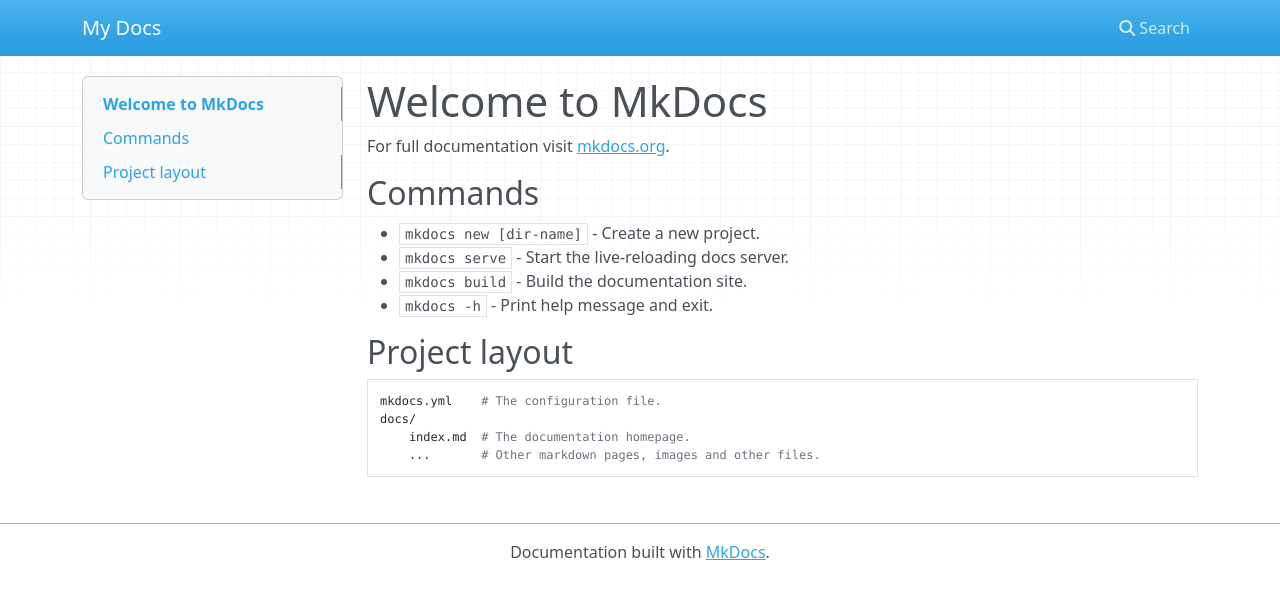
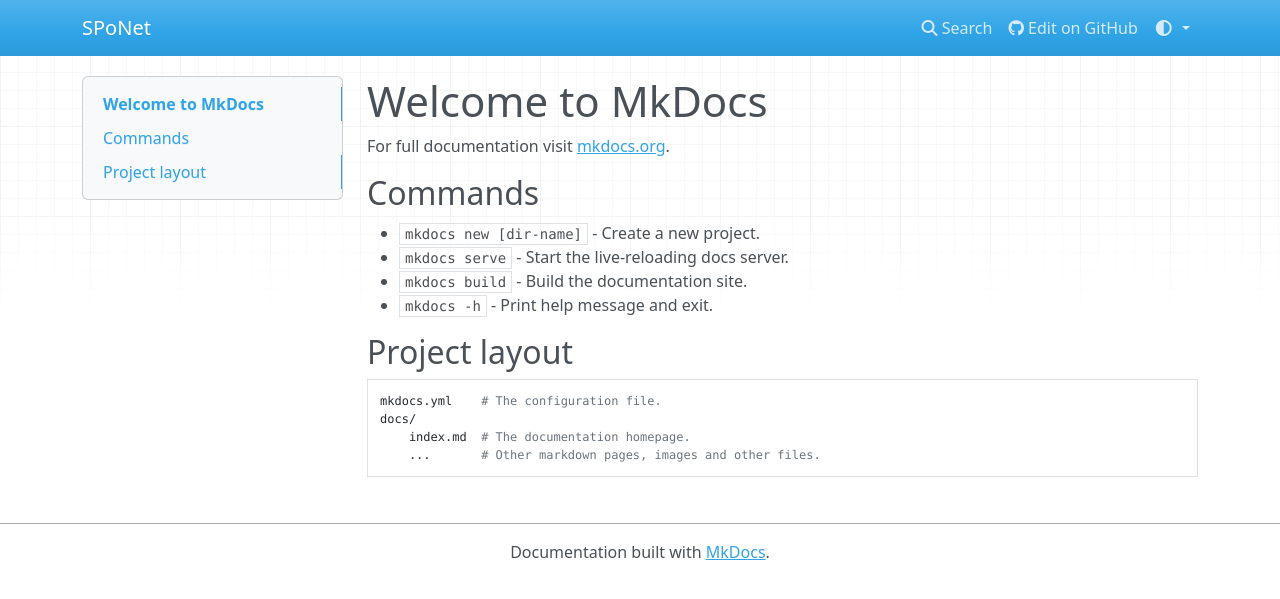
Before and after one commit to lueckem/SPoNet, an MkDocs documentation site: the page built from docs/index.md, in a window 1280 px wide. Shown: the top 599 px of the page. Built offline with MkDocs 1.6.1, drawn with Linux system fonts in a browser that asks for light colours; nearby versions of some CDN libraries.

Commit message:
set theme

```diff
--- a/mkdocs.yml
+++ b/mkdocs.yml
@@ -1 +1,7 @@
-site_name: My Docs
+site_name: SPoNet
+repo_url: https://github.com/lueckem/SPoNet
+
+theme:
+  name: mkdocs
+  color_mode: auto
+  user_color_mode_toggle: true
```
